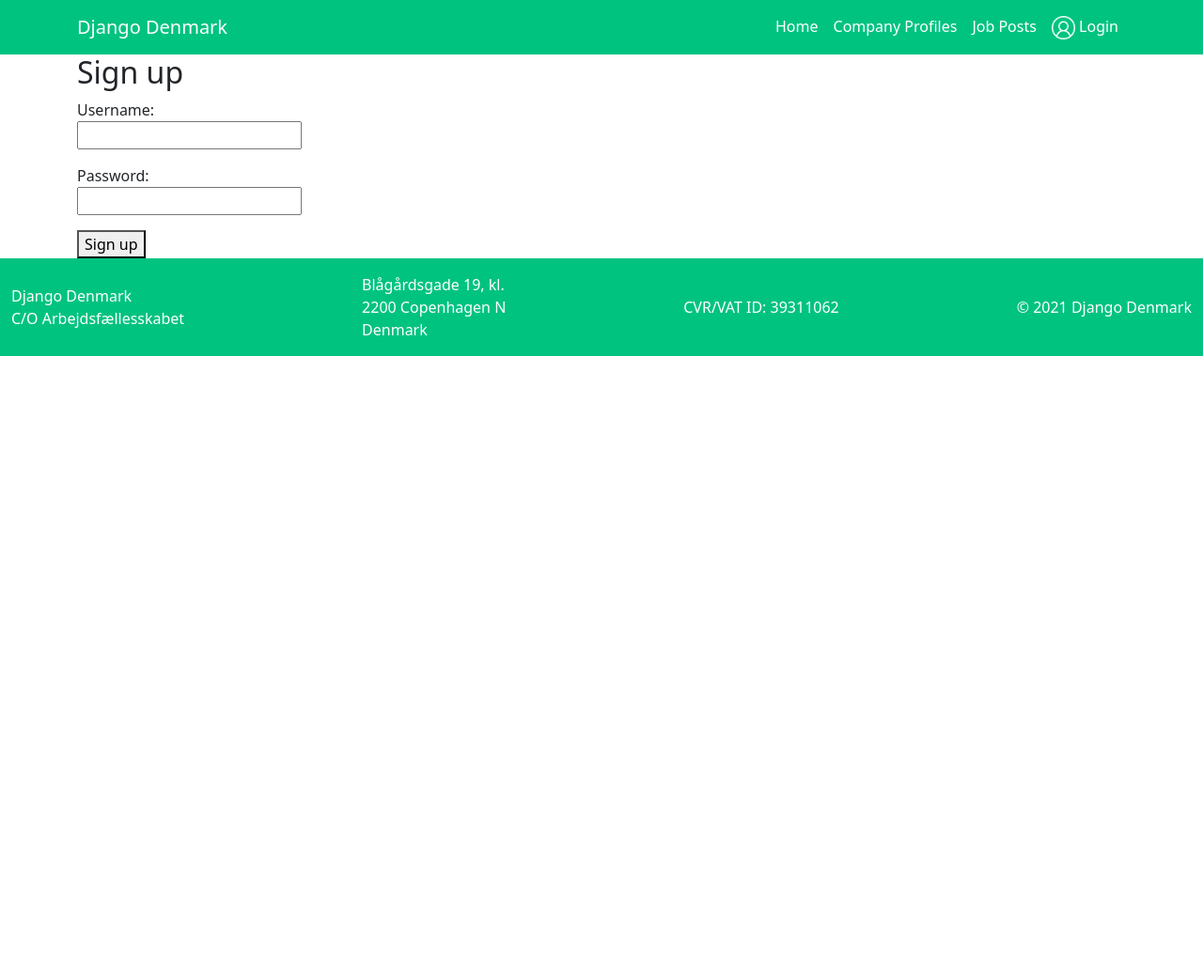
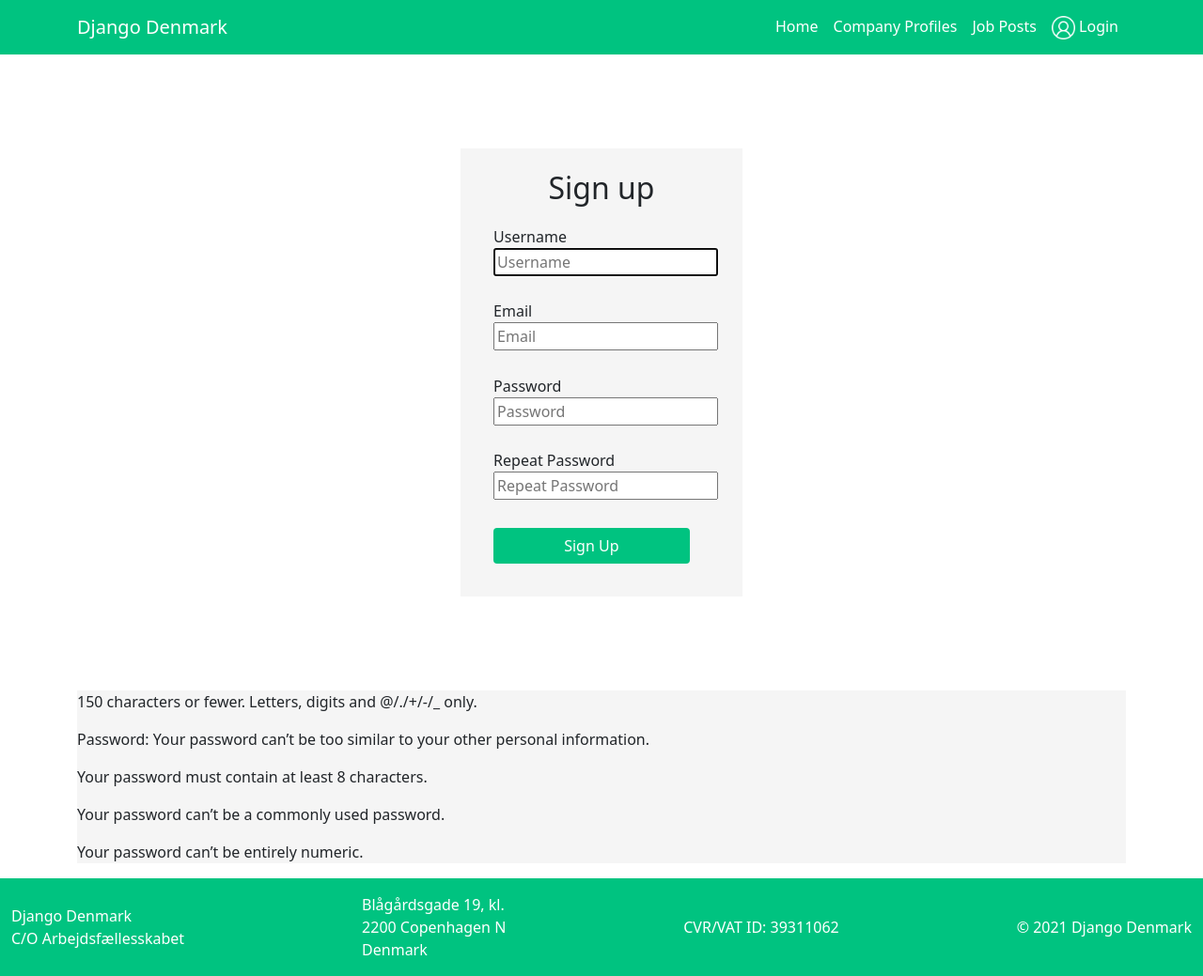
Before and after one commit to django-denmark/django-denmark.org, a Django app: template djangodenmark/templates/registration/signup.html in a window 1280 px wide. Shown: the whole page at 94% size. Before the commit the page ends 379 px from the top, so only its background shows below. Run offline with Django 3.2, Linux system fonts and the light colour scheme; the template is opened without the code that fills it: values that come from a table or form of the project are taken from there, others are empty; parts of the project's set-up code (start-up, migrations or seed data) failed here and were passed over.

Commit message:
Return to bad

```diff
--- a/djangodenmark/templates/registration/signup.html
+++ b/djangodenmark/templates/registration/signup.html
@@ -3,21 +3,42 @@
 {% block title %}Sign Up{% endblock %}
 
 {% block content %}
-  <h2>Sign up</h2>
-  <form method="post">
+  <div class="signup-container">
+    <h2 class="signup-heading">Sign up</h2>
+    <form method="post" action="">
+      {% csrf_token %}
+
+      <div class="signup-input">
+      <label for="id_username">Username</label>
+      <input type="text" name="username" maxlength="150" autocapitalize="none" autocomplete="username" autofocus="" required="" id="id_username" placeholder="Username">
+    </div>
+
+    <div class="email-input">
+      <label for="id_email">Email</label>
+      <input type="email" name="email" maxlength="150" autocapitalize="none" autocomplete="email" required="@" id="id_email" placeholder="Email">
+    </div>
+
+    <div class="password1">
+      <label for="id_password1">Password</label>
+      <input type="password" name="password1" autocomplete="new-password" required="" id="id_password1" placeholder="Password">
+    </div>
+
+    <div class="password2">
+      <label for="id_password2">Repeat Password</label>
+      <input type="password" name="password2" autocomplete="new-password" required="" id="id_password2" placeholder="Repeat Password">
+      <div class="signup-button">
+        <button type="submit" class="btn signup-btn">Sign Up</button>
+      </div>
+    </div>
     {% csrf_token %}
-    {% for field in form %}
-      <p>
-        {{ field.label_tag }}<br>
-        {{ field }}
-        {% if field.help_text %}
-          <small style="color: grey">{{ field.help_text }}</small>
-        {% endif %}
-        {% for error in field.errors %}
-          <p style="color: red">{{ error }}</p>
-        {% endfor %}
-      </p>
-    {% endfor %}
-    <button type="submit">Sign up</button>
-  </form>
+    </form>
+  </div>
+  <div class="musthave-Password">
+    <p>150 characters or fewer. Letters, digits and @/./+/-/_ only.</p>
+    <p>Password: Your password can’t be too similar to your other personal information.</p>
+    <p>Your password must contain at least 8 characters.</p>
+    <p>Your password can’t be a commonly used password.</p>
+    <p>Your password can’t be entirely numeric.</p>
+  </div>
+
 {% endblock %}
```
Also changed, not shown: djangodenmark/templates/registration/login.html (+3 -19 lines).
